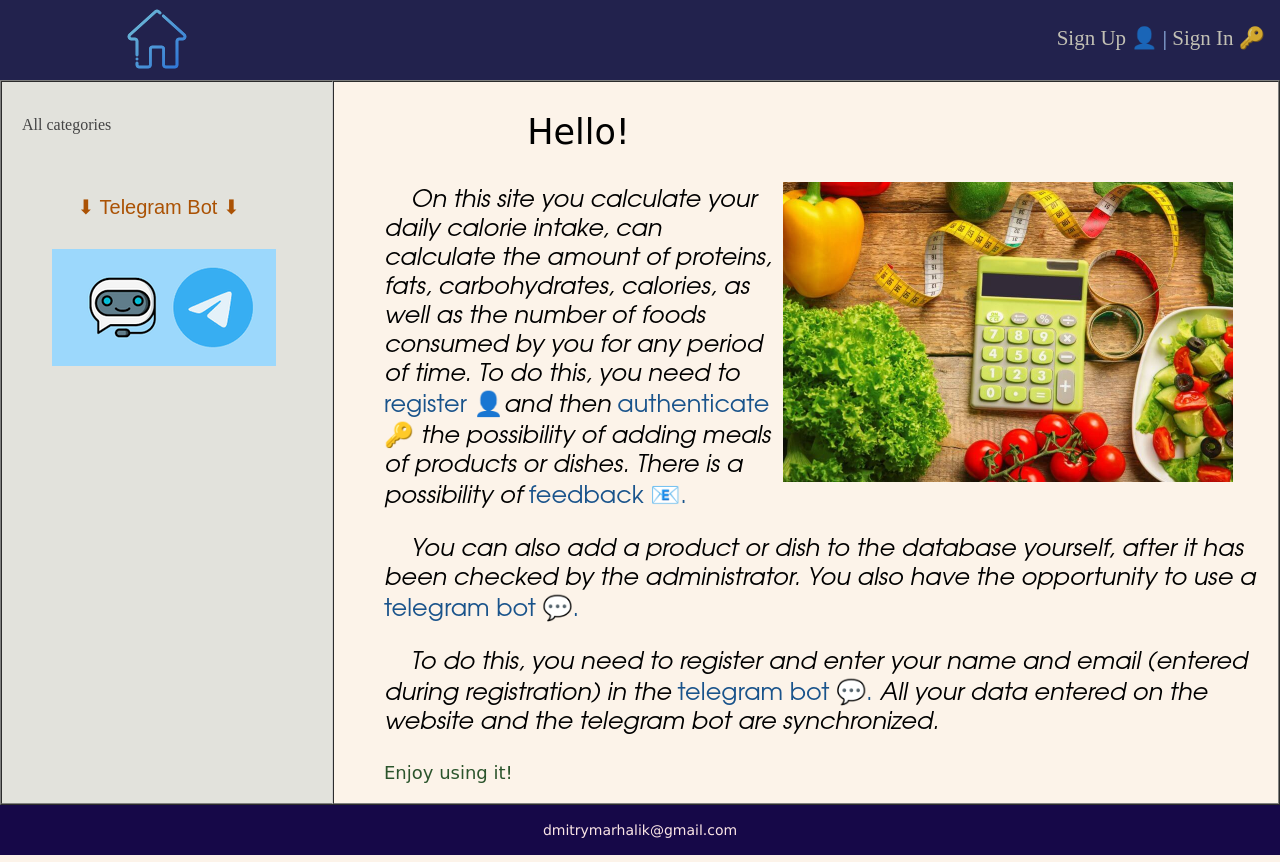
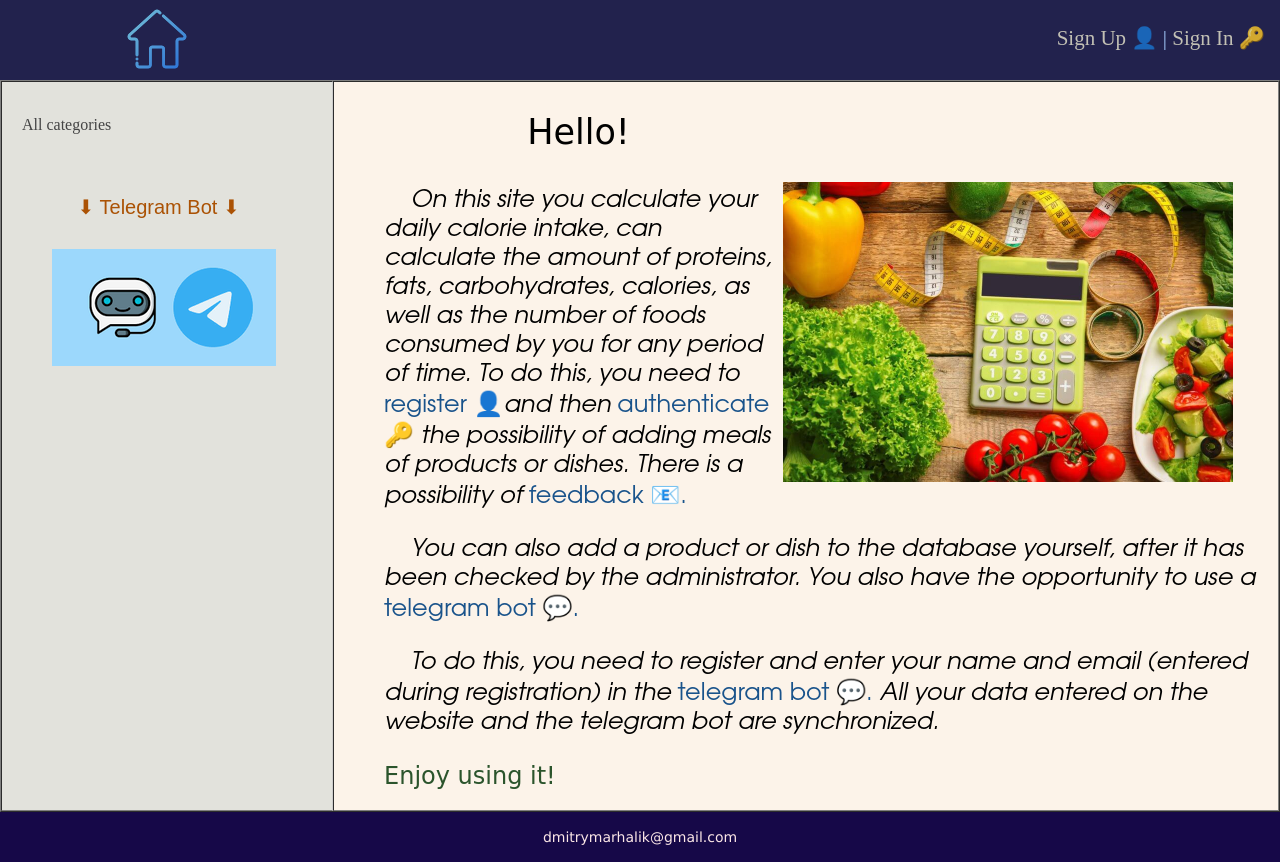
Before and after one commit to DmitryMarhalik/Py88_diplom_marhalik__energy_values, a Django app: template app_evop/templates/evop/main.html in a window 1280 px wide. Run offline with Django 4.2, Linux system fonts and the light colour scheme; the template is opened without the code that fills it, so the values that code supplies are empty.

Commit message:
enjoy it

```diff
--- a/app_evop/templates/evop/main.html
+++ b/app_evop/templates/evop/main.html
@@ -25,6 +25,6 @@
         bot 💬.</a> All your data
     entered on the website and the telegram
     bot are synchronized.</p>
-<p style="font-style: normal;font-family: 'Comic Sans MS', 'Helvetica'; font-size: large ;color: #2b542c">Enjoy using
+<p style="font-style: normal;font-family: 'Comic Sans MS', 'Helvetica'; font-size: x-large ;color: #2b542c">Enjoy using
     it!</p>
 {% endblock %}
```
